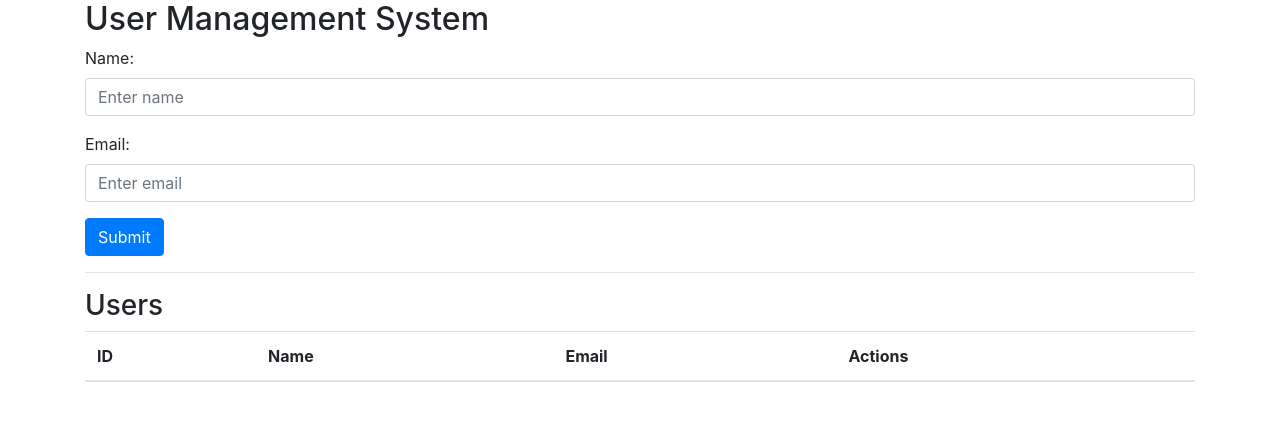
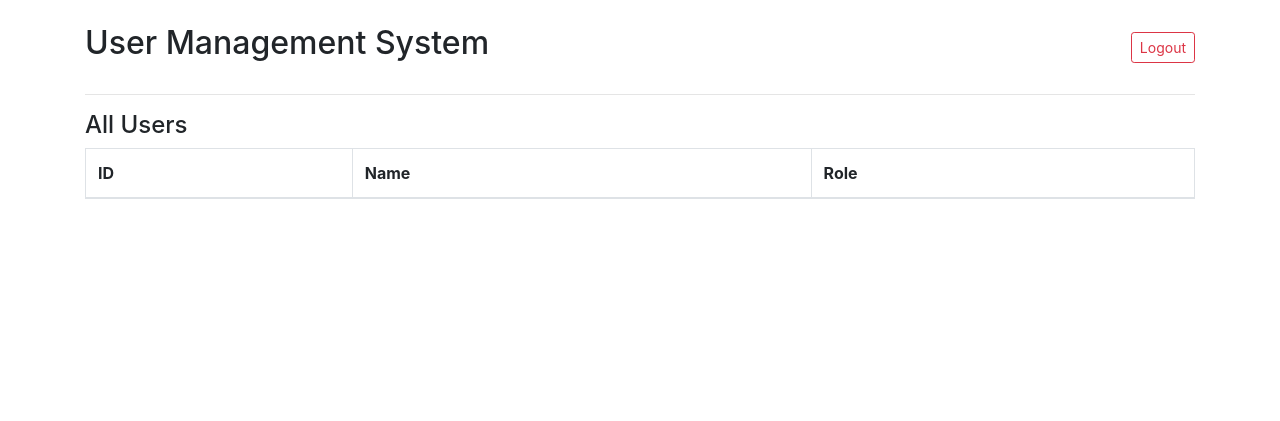
Before and after one commit to shash992/Hello-world-BUDT748, a Flask app: template templates/home.html in a window 1280 px wide. Shown: the top 421 px of the page. Run offline with Flask 3, Linux system fonts and the light colour scheme; the template is opened without the code that fills it, so the values that code supplies are empty; parts of the project's set-up code (start-up, migrations or seed data) failed here and were passed over; some libraries are stand-ins or nearby versions.

Commit message:
added access control

```diff
--- a/app.py
+++ b/app.py
@@ -1,52 +1,128 @@
-from flask import Flask, request, jsonify, render_template
+from flask import Flask, request, jsonify, render_template, abort, redirect
 from flask_mysqldb import MySQL
+from flask_mysqldb import MySQLdb
+from flask_login import LoginManager, login_user, logout_user, login_required, current_user, UserMixin
+from werkzeug.security import generate_password_hash, check_password_hash
+from functools import wraps
 import os
 from dotenv import load_dotenv
 
-# Load environment variables from .env file
-load_dotenv()
-
 app = Flask(__name__)
-
+app.secret_key = os.getenv('SECRET_KEY')
 # MySQL configurations
-app.config['MYSQL_HOST'] = os.getenv('MYSQL_HOST', 'localhost')
-app.config['MYSQL_USER'] = os.getenv('MYSQL_USER', 'root')
+app.config['MYSQL_HOST'] = 'localhost'
+app.config['MYSQL_USER'] = 'root'
 app.config['MYSQL_PASSWORD'] = os.getenv('MYSQL_PASSWORD')
-app.config['MYSQL_DB'] = os.getenv('MYSQL_DB', 'user_management')
-
+app.config['MYSQL_DB'] = 'user_management'
 mysql = MySQL(app)
 
+# --- Flask-Login Config ---
+login_manager = LoginManager()
+login_manager.init_app(app)
+login_manager.login_view = 'login'
+
+def is_admin():
+    return current_user.role in ['Admin']
+
+def role_required(*roles):
+    def wrapper(fn):
+        @wraps(fn)
+        def decorated_view(*args, **kwargs):
+            if not current_user.is_authenticated or current_user.role not in roles:
+                return abort(403)
+            return fn(*args, **kwargs)
+        return decorated_view
+    return wrapper
+
+class User(UserMixin):
+    def __init__(self, id, name, email, password, role):
+        self.id = id
+        self.name = name
+        self.email = email
+        self.password = password
+        self.role = role
+
+@login_manager.user_loader
+def load_user(user_id):
+    cur = mysql.connection.cursor()
+    cur.execute("SELECT * FROM users WHERE id = %s", (user_id,))
+    user_data = cur.fetchone()
+    cur.close()
+    if user_data:
+        return User(*user_data)
+    return None
+
+# --- Login ---
+@app.route('/login', methods=['GET', 'POST'])
+def login():
+    if request.method == 'POST':
+        email = request.form['email']
+        password = request.form['password']
+
+        cur = mysql.connection.cursor()
+        cur.execute("SELECT * FROM users WHERE email = %s", (email,))
+        user_data = cur.fetchone()
+        cur.close()
+
+        # user_data: (id, name, email, password_hash, role)
+        if user_data and check_password_hash(user_data[3], password):
+            user = User(*user_data)
+            login_user(user)
+            return redirect('/')
+        else:
+            return render_template('login.html', error="Invalid credentials")
+    # GET -> just render the form
+    return render_template('login.html')
+
+@app.route('/logout')
+@login_required
+def logout():
+    logout_user()
+    return redirect('/login')
+
+# --- Add User (Admin Only) ---
 @app.route('/user', methods=['POST'])
+@login_required
+@role_required('Admin')
 def add_user():
     if request.is_json:
-        data = request.get_json() # Get data as JSON
+        data = request.get_json()
         name = data['name']
         email = data['email']
+        role = data.get('role', 'Admin')
+        password = generate_password_hash(data.get('password', 'test123'))
         cur = mysql.connection.cursor()
-        # SQL query string
-        sql = "INSERT INTO users (name, email) VALUES (%s, %s)"
-        # Execute the SQL command
-        cur.execute(sql, (name, email))
-        # Commit the changes in the database
+        sql = "INSERT INTO users (name, email, password, role) VALUES (%s, %s, %s,%s)"
+        cur.execute(sql, (name, email, password, role))
         mysql.connection.commit()
-        # Close the cursor
         cur.close()
-        # Insert into database or process data here
         return jsonify(message="User added successfully"), 201
-    else:
-        return jsonify(error="Error in submission"), 400
+    return jsonify(error="Invalid submission"), 400
 
 @app.route('/users', methods=['GET'])
+@login_required
 def get_users():
     cur = mysql.connection.cursor()
-    cur.execute("SELECT id, name, email FROM users") # Ensure thefields match what's expected in the frontend
+    cur.execute("SELECT id, name, email, role FROM users")
     users = cur.fetchall()
     cur.close()
-# Convert query results to a list of dicts to jsonify them easily
-    user_dicts = [{'id': user[0], 'name': user[1], 'email': user[2]} for user in users]
+    user_dicts = []
+    for user in users:
+        user_data = {
+            'id': user[0],
+            'name': user[1],
+            'role': user[3]
+        }
+    # Admins can view emails, customers can't
+        if is_admin():
+            user_data['email'] = user[2]
+        user_dicts.append(user_data)
     return jsonify(user_dicts)
 
+# --- Delete User (Admin Only) ---
 @app.route('/user/<int:id>', methods=['DELETE'])
+@login_required
+@role_required('Admin')
 def delete_user(id):
     cur = mysql.connection.cursor()
     cur.execute("DELETE FROM users WHERE id = %s", [id])
@@ -54,9 +130,11 @@ def delete_user(id):
     cur.close()
     return jsonify(message="User deleted successfully")
 
+# --- Home Page ---
 @app.route('/')
+@login_required
 def home():
     return render_template('home.html')
 
 if __name__ == '__main__':
-    app. run (debug=True)
+    app.run(debug=True)
--- /dev/null
+++ b/hashgen.py
@@ -0,0 +1,2 @@
+from werkzeug.security import generate_password_hash
+print(generate_password_hash("BMGT407-Admin"))
--- a/templates/home.html
+++ b/templates/home.html
@@ -5,82 +5,102 @@
     <meta name="viewport" content="width=device-width, initial-scale=1.0">
     <title>User Management</title>
     <link href="https://maxcdn.bootstrapcdn.com/bootstrap/4.5.2/css/bootstrap.min.css" rel="stylesheet">
+    <script src="https://code.jquery.com/jquery-3.6.0.min.js"></script>
 </head>
 <body>
-    <div class="container">
+<div class="container mt-4">
+    <!-- Header with Logout -->
+    <div class="d-flex justify-content-between align-items-center mb-4">
         <h2>User Management System</h2>
+        <a href="/logout" class="btn btn-outline-danger btn-sm">Logout</a>
+    </div>
 
-        <div id="userForm">
-            <form action="/user" method="post">
+    <!-- Add User Form: Only visible to admins -->
+    {% if current_user.role in ['Admin'] %}
+    <div id="userForm" class="mb-4">
+        <h4>Add New User</h4>
+        <form id="userForm">
             <div class="form-group">
                 <label for="name">Name:</label>
-                    <input type="text" class="form-control" id="name" placeholder="Enter name" name="name" required>
+                <input type="text" class="form-control" id="name" required>
             </div>
             <div class="form-group">
                 <label for="email">Email:</label>
-                    <input type="email" class="form-control" id="email" placeholder="Enter email" name="email" required>
+                <input type="email" class="form-control" id="email" required>
             </div>
-                <button type="submit" class="btn btn-primary">Submit</button>
+            <div class="form-group">
+                <label for="password">Password:</label>
+                <input type="text" class="form-control" id="password" value="test123" required>
+            </div>
+            <div class="form-group">
+                <label for="role">Role:</label>
+                <select class="form-control" id="role" required>
+                    <option value="">-- Select Role --</option>
+                    <option value="Admin">Admin</option>
+                    <option value="Customer">Customer</option>
+                </select>
+            </div>
+            <button type="submit" class="btn btn-primary">Add User</button>
         </form>
     </div>
+    {% endif %}
 
     <hr>
-
-        <h3>Users</h3>
-        <table class="table">
+    <h4>All Users</h4>
+    <table class="table table-bordered">
         <thead>
             <tr>
                 <th>ID</th>
                 <th>Name</th>
+
+                <!-- Email column: Visible only to admins -->
+                {% if current_user.role in ['Admin'] %}
                 <th>Email</th>
+                {% endif %}
+
+                <th>Role</th>
+
+                <!-- Actions column: Only admins can delete users -->
+                {% if current_user.role in ['Admin'] %}
                 <th>Actions</th>
+                {% endif %}
             </tr>
         </thead>
-            <tbody>
-                <!-- Dynamic User Rows Here -->
-            </tbody>
+        <tbody id="userTable"></tbody>
     </table>
 </div>
 
-    <script src="https://ajax.googleapis.com/ajax/libs/jquery/3.5.1/jquery.min.js"></script>
-    <script src="https://maxcdn.bootstrapcdn.com/bootstrap/4.5.2/js/bootstrap.min.js"></script>
-
 <script>
 $(document).ready(function() {
-            // Function to fetch users and update the table
     function loadUsers() {
-                fetch('/users')
-                    .then(response => response.json())
-                    .then(users => {
-                        const tableBody = $('table tbody');
-                        tableBody.empty(); // Clear the table before adding new rows
+        $.ajax({
+            url: '/users',
+            type: 'GET',
+            success: function(users) {
+                let rows = "";
+                users.forEach(function(user) {
+                    rows += `<tr>
+                        <td>${user.id}</td>
+                        <td>${user.name}</td>`;
 
-                        users.forEach(user => {
-                            // Append each user as a row in the table
-                            tableBody.append(`
-                                <tr>
-                                    <td>${user.id}</td>
-                                    <td>${user.name}</td>
-                                    <td>${user.email}</td>
-                                    <td>
-                                        <button class="btn btn-danger btn-sm" onclick="deleteUser(${user.id})">
-                                            Delete
-                                        </button>
-                                    </td>
-                                </tr>
-                            `);
-                        });
-                    })
-                    .catch(error => console.error('Error loading users:', error));
+                    // Add email cell only if included in API response (admins only)
+                    if ('email' in user) {
+                        rows += `<td>${user.email}</td>`;
                     }
 
-            // Function to delete a user
-            window.deleteUser = function(id) {
-                $.ajax({
-                    url: `/user/${id}`,
-                    type: 'DELETE',
-                    success: function(result) {
-                        loadUsers(); // Reload users after delete
+                    rows += `<td>${user.role}</td>`;
+
+                    // Show delete button only to admins
+                    if ('email' in user) {
+                        rows += `<td>
+                            <button class="btn btn-danger btn-sm" onclick="deleteUser(${user.id})">Delete</button>
+                        </td>`;
+                    }
+
+                    rows += `</tr>`;
+                });
+
+                $("#userTable").html(rows);
             },
             error: function(xhr) {
                 console.log('Error:', xhr.responseText);
@@ -88,25 +108,38 @@
         });
     }
 
-            // Handle form submission
+    window.deleteUser = function(id) {
+        $.ajax({
+            url: `/user/${id}`,
+            type: 'DELETE',
+            success: function(result) {
+                loadUsers();
+            },
+            error: function(xhr) {
+                console.log('Error:', xhr.responseText);
+            }
+        });
+    };
+
+    // Handle form submission (admin only)
     $("#userForm").submit(function(event) {
-                event.preventDefault(); // Prevent the default form submission
-
-                var formData = {
-                    'name': $('input[name=name]').val(),
-                    'email': $('input[name=email]').val()
+        event.preventDefault();
+        const formData = {
+            name: $('#name').val(),
+            email: $('#email').val(),
+            password: $('#password').val(),
+            role: $('#role').val()
         };
 
         $.ajax({
             type: 'POST',
             url: '/user',
-                    contentType: 'application/json', // Set the content type to JSON
-                    data: JSON.stringify(formData), // Convert formData object to JSON string
-                    dataType: 'json',
+            contentType: 'application/json',
+            data: JSON.stringify(formData),
             success: function(response) {
-                        console.log('Success:', response);
-                        $('#userForm')[0].reset(); // Clear the form
-                        loadUsers(); // Reload the users table
+                console.log('User Added:', response);
+                loadUsers();
+                $("#userForm")[0].reset();
             },
             error: function(xhr) {
                 console.log('Error:', xhr.responseText);
@@ -114,7 +147,6 @@
         });
     });
 
-            // Load users on initial page load
     loadUsers();
 });
 </script>
--- /dev/null
+++ b/templates/login.html
@@ -0,0 +1,26 @@
+<!DOCTYPE html>
+<html>
+<head>
+    <title>Login</title>
+    <link rel="stylesheet" href="https://maxcdn.bootstrapcdn.com/bootstrap/4.5.2/css/bootstrap.min.css">
+</head>
+<body class="bg-light">
+<div class="container mt-5">
+    <h2 class="mb-4">Login</h2>
+    {% if error %}
+        <div class="alert alert-danger">{{ error }}</div>
+    {% endif %}
+    <form method="POST" action="/login">
+        <div class="form-group">
+            <label>Email:</label>
+            <input type="email" class="form-control" name="email" required />
+        </div>
+        <div class="form-group">
+            <label>Password:</label>
+            <input type="password" class="form-control" name="password" required />
+        </div>
+        <button type="submit" class="btn btn-primary">Login</button>
+    </form>
+</div>
+</body>
+</html>
```
Lines whose indentation alone changed are shown as unchanged.
